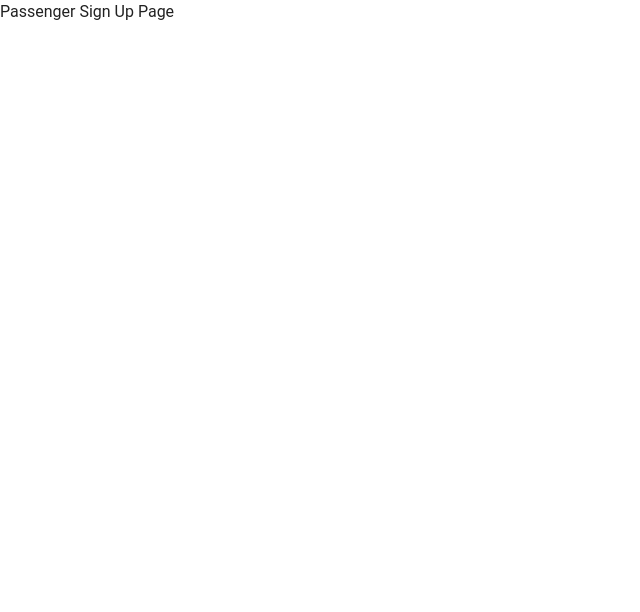
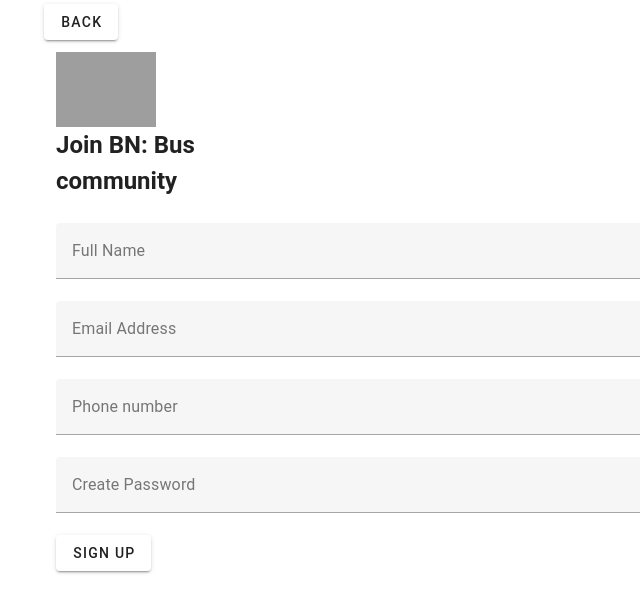
Before and after one commit to NoneyMN/BN-Bus, a Nuxt app: page /passenger/sign-up in a window 1280 px wide. Shown: the top 612 px of the page, without its empty margins (0-640 px from the left). Built offline with nearby package versions, Linux system fonts and the light colour scheme; grey boxes are pictures that could not be loaded.

Commit message:
created base for passenger sign up page

```diff
--- a/pages/passenger/sign-up.vue
+++ b/pages/passenger/sign-up.vue
@@ -1,3 +1,26 @@
 <template>
-    <div>Passenger Sign Up Page</div>
+  <div>
+    <v-container>
+      <v-row>
+        <v-btn @click="navigateTo('/passenger/sign-in')">back</v-btn>
+      </v-row>
+      <v-row>
+        <v-col>
+          <v-img width="100" src="/images/green-bus.png"></v-img>
+          <h2>Join BN: Bus<br />community</h2>
+        </v-col>
+      </v-row>
+      <v-row>
+        <v-col>
+          <v-form>
+            <v-text-field label="Full Name"></v-text-field>
+            <v-text-field label="Email Address"></v-text-field>
+            <v-text-field label="Phone number"></v-text-field>
+            <v-text-field label="Create Password"></v-text-field>
+            <v-btn @click="navigateTo('/passenger/home')">Sign up</v-btn>
+          </v-form>
+        </v-col>
+      </v-row>
+    </v-container>
+  </div>
 </template>
```
